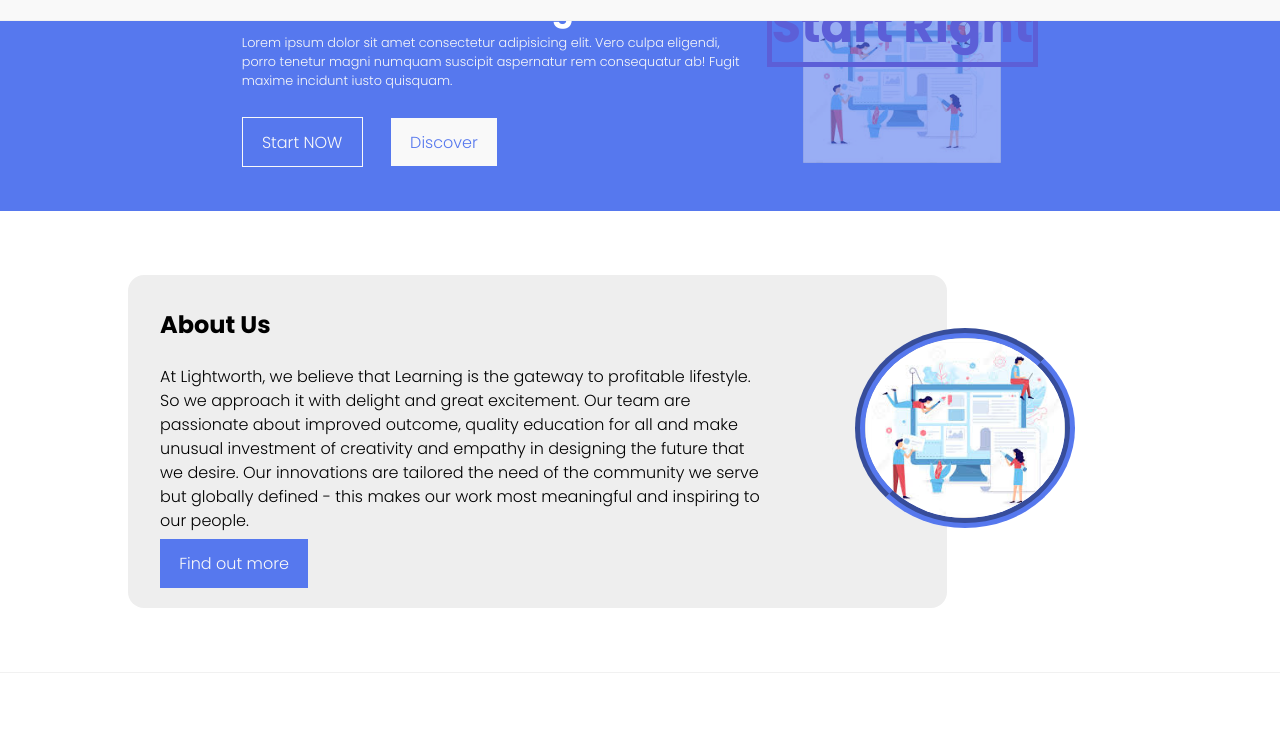
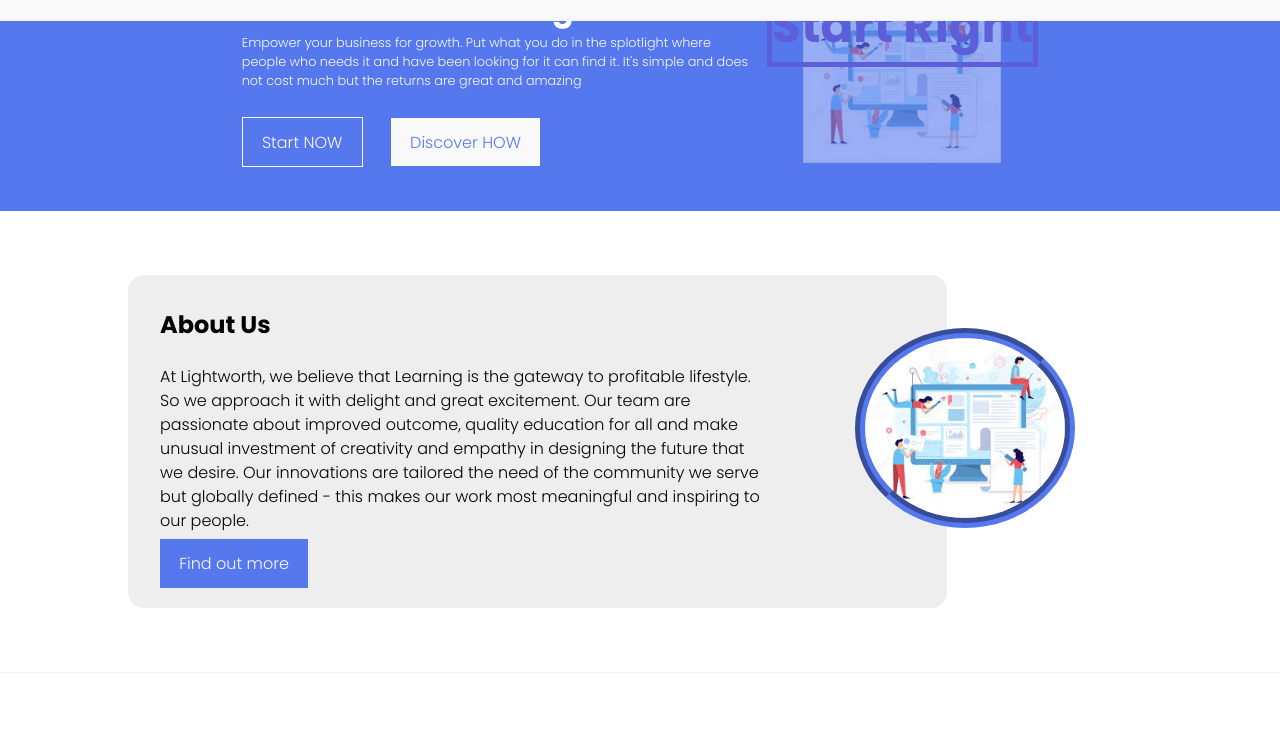
Before and after one commit to LightworthNG/lightworthng.github.io, a plain HTML site: page index.html in a window 1280 px wide. Shown: the part 63-800 px from the top of the page. Drawn offline with Linux system fonts and the light colour scheme.

Commit message:
new version 2020

```diff
--- a/index.html
+++ b/index.html
@@ -51,13 +51,13 @@
       <div class="banner-caption">
         <h1>Business is NOW Digital</h1>
         <p>
-          Lorem ipsum dolor sit amet consectetur adipisicing elit. Vero culpa eligendi,
-           porro tenetur magni numquam suscipit
-           aspernatur rem consequatur ab! Fugit maxime incidunt iusto quisquam.
+          Empower your business for growth. Put what you do in the splotlight where people
+          who needs it and have been looking for it can find it. It's simple and does not cost much but the
+          returns are great and amazing
         </p>
         <div class="banner-cta">
           <a href="#contact" class="btn btn-primary">Start NOW</a>
-          <a href="#our-works" class="btn btn-reverse">Discover</a>
+          <a href="#our-works" class="btn btn-reverse">Discover HOW</a>
         </div>
       </div>
       <div class="banner-hero">
```
